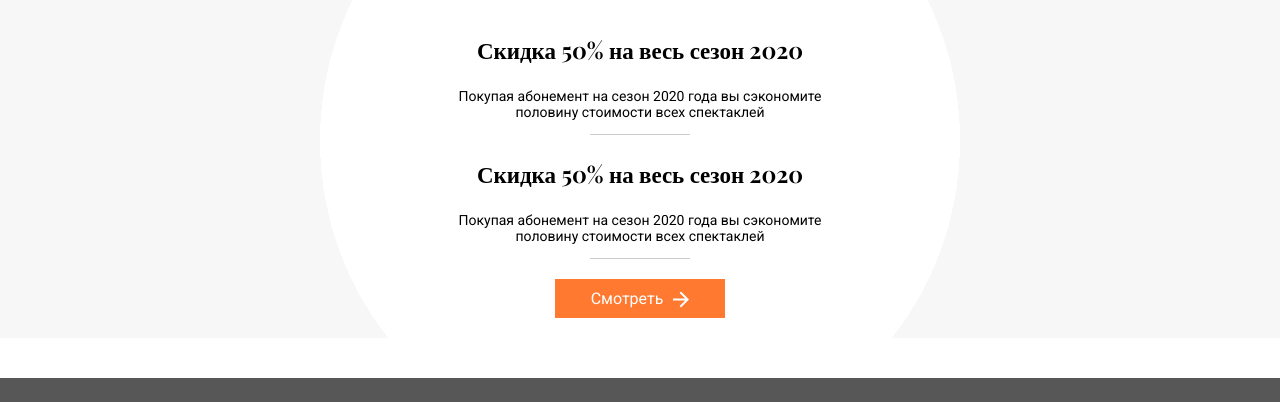
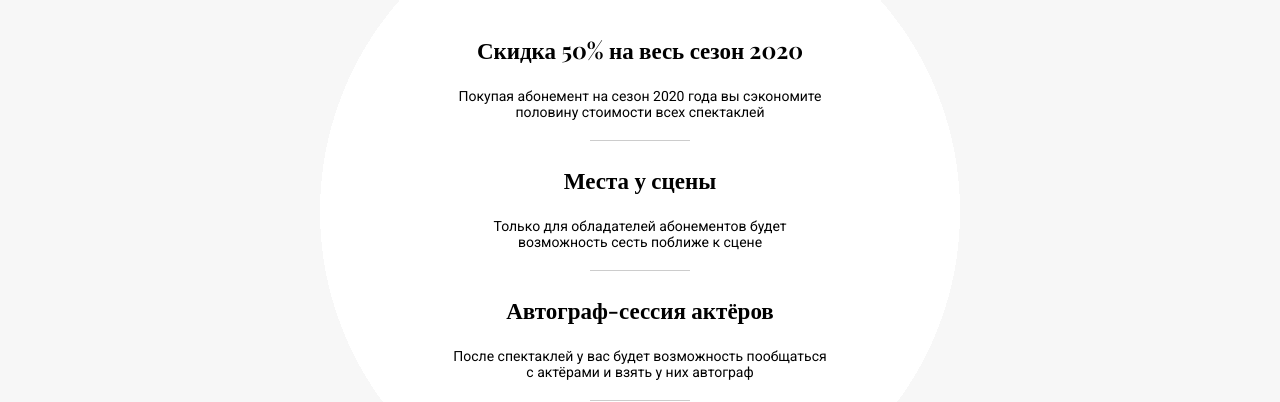
Before and after one commit to Discrimy/culture-news-site, a plain HTML site: page index.html in a window 1280 px wide. Shown: the part 1029-1431 px from the top of the page. Drawn offline with nearby package versions, Linux system fonts and the light colour scheme.

Commit message:
Fix special section

```diff
--- a/index.html
+++ b/index.html
@@ -77,8 +77,13 @@
                     <div class="delimiter"></div>
                 </div>
                 <div class="special-offer__pros">
-                    <h3 class="special-offer__pros__title">Скидка 50% на весь сезон 2020</h3>
-                    <p class="special-offer__pros__description">Покупая абонемент на сезон 2020 года вы сэкономите половину стоимости всех спектаклей</p>
+                    <h3 class="special-offer__pros__title">Места у сцены</h3>
+                    <p class="special-offer__pros__description">Только для обладателей абонементов будет возможность сесть поближе к сцене</p>
+                    <div class="delimiter"></div>
+                </div>
+                <div class="special-offer__pros">
+                    <h3 class="special-offer__pros__title">Автограф-сессия актёров</h3>
+                    <p class="special-offer__pros__description">После спектаклей у вас будет возможность пообщаться с актёрами и взять у них автограф</p>
                     <div class="delimiter"></div>
                 </div>
             </div>
--- a/style.css
+++ b/style.css
@@ -133,6 +133,7 @@ body {
 }
 .special-offer__pros__description {
     font-size: 14px;
+    margin: 20px 0;
 }
 .special-offer__more {
     text-decoration: none;
```
